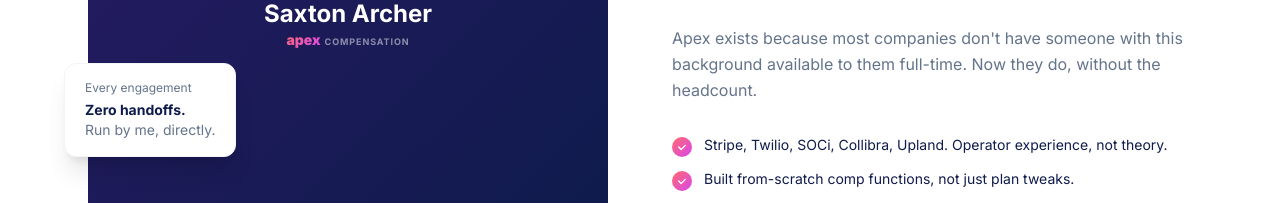
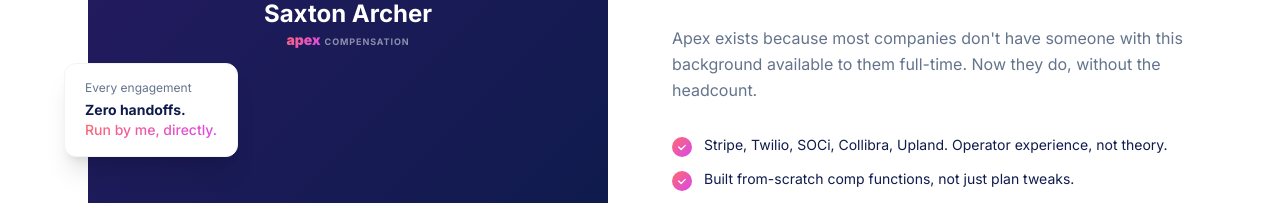
Before and after one commit to archers16/apex-compensation, a Next.js app: page / in a window 1280 px wide. Shown: the part 4687-4890 px from the top of the page. Built offline with nearby package versions, Linux system fonts and the light colour scheme.

Commit message:
Add files via upload

```diff
--- a/components/About.tsx
+++ b/components/About.tsx
@@ -84,7 +84,16 @@ export default function About() {
             <div className="hidden md:block absolute -left-6 bottom-16 rounded-xl px-5 py-4 bg-white shadow-xl border border-gray-100">
               <p className="text-xs mb-1" style={{ color: "#64748B" }}>Every engagement</p>
               <p className="text-sm font-bold" style={{ color: "#0F1B4C" }}>Zero handoffs.</p>
-              <p className="text-sm" style={{ color: "#64748B" }}>Run by me, directly.</p>
+              <p
+                className="text-sm font-medium"
+                style={{
+                  background: "linear-gradient(135deg, #FF6B6B, #D946EF)",
+                  WebkitBackgroundClip: "text",
+                  WebkitTextFillColor: "transparent",
+                }}
+              >
+                Run by me, directly.
+              </p>
             </div>
 
             {/* Mobile-only stat pills */}
@@ -106,7 +115,16 @@ export default function About() {
               <div className="flex-1 rounded-xl px-4 py-3 bg-gray-50 border border-gray-100">
                 <p className="text-xs mb-0.5" style={{ color: "#64748B" }}>Every engagement</p>
                 <p className="text-sm font-bold" style={{ color: "#0F1B4C" }}>Zero handoffs.</p>
-                <p className="text-xs" style={{ color: "#64748B" }}>Run by me, directly.</p>
+                <p
+                  className="text-xs font-medium"
+                  style={{
+                    background: "linear-gradient(135deg, #FF6B6B, #D946EF)",
+                    WebkitBackgroundClip: "text",
+                    WebkitTextFillColor: "transparent",
+                  }}
+                >
+                  Run by me, directly.
+                </p>
               </div>
             </div>
           </div>
```
